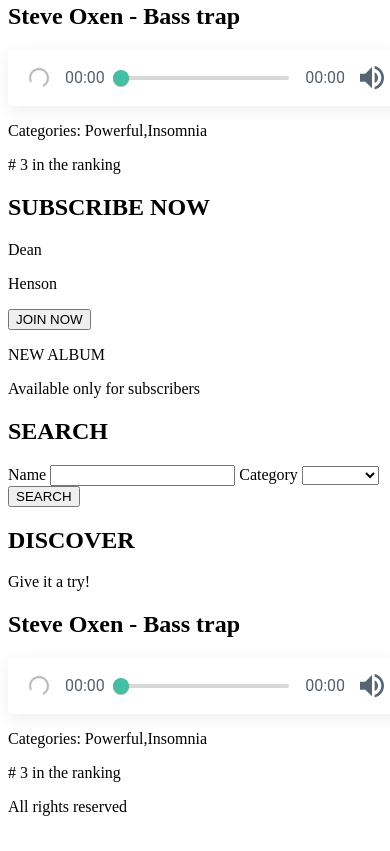
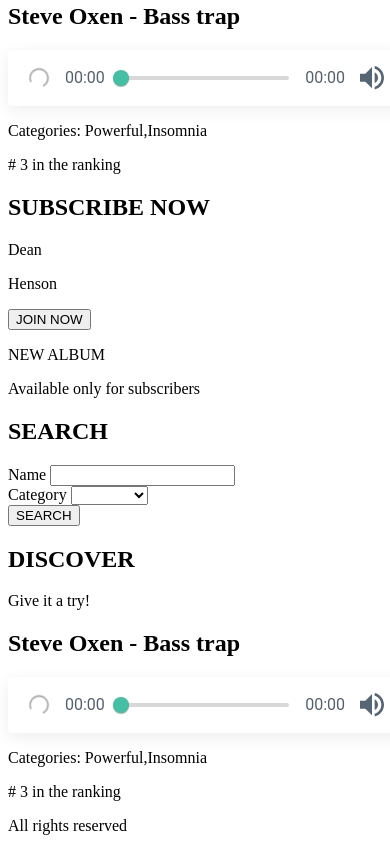
Before and after one commit to karollion/Project-Music, a website with bundled scripts: page src/index.html in a window 390 px wide. Shown: the part 797-1648 px from the top of the page. Built offline with nearby package versions, Linux system fonts and the light colour scheme; data requests are answered from the project's data file.

Commit message:
Fix styles in search page

```diff
--- a/src/index.html
+++ b/src/index.html
@@ -97,16 +97,19 @@
       <div class="container">
         <h2 class="search_title page_title">search</h2>
         <div class="searchbar">
-          <div>
+          <div class="searchbar_inputs">
+            <div class="searchbar_input_box">
               <label class="searchbar_label">Name</label>
               <input class="searchbar_input" type="text" name="search_song_label">
+            </div>
+            <div class="searchbar_input_box">
               <label class="searchbar_label">Category</label>
               <select  class="searchbar_input" name="search_song_select">
                 {{#each this}}
                 <option value="{{ this }}">{{ this }}</option>
                 {{/each}}
-
               </select>
+            </div>
           </div>
           <div class="flex container">
             <button type="button" class="searchbar_button">search</button>
--- a/src/sass/_media.scss
+++ b/src/sass/_media.scss
@@ -130,6 +130,16 @@
   .searchbar{
     font-size: 18px;
 
+    &_inputs {
+      flex-flow: column wrap;
+    }
+
+    &_input_box {
+      align-items: center;
+      justify-content: flex-end;
+      margin: 10px 0;
+    }
+
     &_label {
       font-size: 18px;
       line-height: 18px;
@@ -146,7 +156,7 @@
     &_button {
       width: 80px;
       height: 40px;
-      margin: 0 5px;
+      margin: 10px auto;
       font-size: 18px;
       line-height: 18px;
       border-radius: 6px;
@@ -242,7 +252,7 @@
     }
 
     &_input {
-      width: 320px;
+      width: 250px;
       height: 55px;
       border-radius: 10px;
       margin: 0 5px;
@@ -251,7 +261,7 @@
     &_button {
       width: 120px;
       height: 55px;
-      margin: 0 5px;
+      margin: 15px auto;
       font-size: 25px;
       line-height: 18px;
       border-radius: 10px;
--- a/src/sass/pages/_searchpage.scss
+++ b/src/sass/pages/_searchpage.scss
@@ -4,6 +4,18 @@
   font-family: SourceSansPro-Semibold;
   color: $color-second;
   letter-spacing: 5px;
+
+  &_inputs {
+    display: flex;
+    width: 100%;
+  }
+
+  &_input_box {
+    display: flex;
+    margin: 10px 10px;
+    align-items: center;
+    justify-content: center;
+  }
 
   &_label {
     font-size: 30px;
```
Also changed, not shown: dist/css/style.css, dist/index.html, 1 other file. Lines whose indentation alone changed are shown as unchanged.
